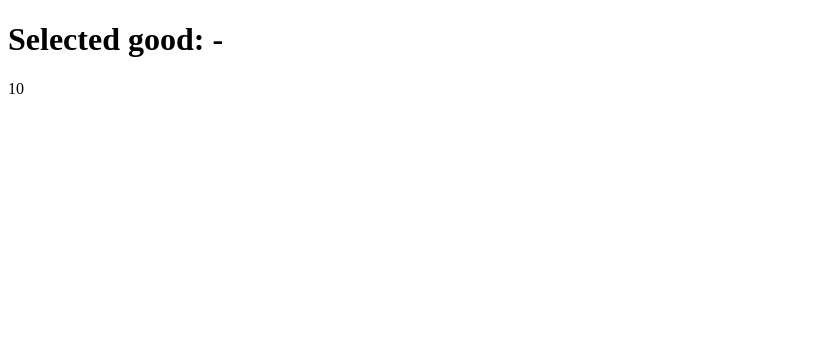
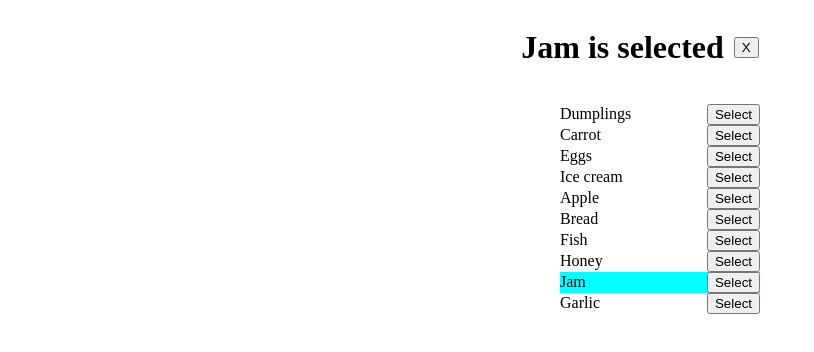
Before and after one commit to mate-academy/react_goods-selector, a React (Create React App) app: page / in a window 1280 px wide. Shown: the top 352 px of the page, without its empty margins (0-814 px from the left). Built offline with nearby package versions, Linux system fonts and the light colour scheme.

Commit message:
solution

```diff
--- a/package.json
+++ b/package.json
@@ -10,6 +10,7 @@
     "@types/react": "^17.0.15",
     "@types/react-dom": "^17.0.9",
     "bulma": "^0.9.3",
+    "classnames": "^2.3.1",
     "node-sass": "^6.0.1",
     "react": "^17.0.2",
     "react-dom": "^17.0.2",
@@ -17,11 +18,11 @@
     "typescript": "^4.3.5"
   },
   "devDependencies": {
+    "@mate-academy/eslint-config-react": "*",
     "@mate-academy/eslint-config-react-typescript": "*",
     "@mate-academy/scripts": "^0.9.0",
     "@mate-academy/students-ts-config": "*",
     "@mate-academy/stylelint-config": "*",
-    "@mate-academy/eslint-config-react": "*",
     "cypress": "^5.6.0",
     "eslint": "^7.32.0",
     "eslint-plugin-cypress": "^2.11.2",
--- a/src/App.scss
+++ b/src/App.scss
@@ -1 +1,30 @@
-// styles go here
+.wrapper {
+  display: flex;
+  flex-direction: column;
+  align-items: center;
+  justify-content: center;
+}
+
+.header {
+  display: flex;
+  justify-content: space-between;
+  align-items: center;
+
+  &__reset-button {
+    margin-left: 10px;
+  }
+}
+
+.goods {
+  min-width: 200px;
+
+  &__item {
+    display: flex;
+    justify-content: space-between;
+    align-items: center;
+
+    &.active {
+      background-color: aqua;
+    }
+  }
+}
--- a/src/App.tsx
+++ b/src/App.tsx
@@ -1,5 +1,6 @@
 import React from 'react';
 import './App.scss';
+import classNames from 'classnames';
 
 const goodsFromServer: string[] = [
   'Dumplings',
@@ -14,11 +15,51 @@ const goodsFromServer: string[] = [
   'Garlic',
 ];
 
-const App: React.FC = () => (
-  <div className="App">
-    <h1>Selected good: -</h1>
-    {goodsFromServer.length}
-  </div>
-);
+type State = {
+  selectedGood: string;
+};
+type HandleChangeGood = (string: string) => void;
+type ResetSelectedGood = () => void;
+type Props = {};
+
+class App extends React.Component<Props, State> {
+  state = {
+    selectedGood: 'Jam',
+  };
+
+  handleChangeGood:HandleChangeGood = (selectedGood) => {
+    this.setState({ selectedGood });
+  };
+
+  resetSelectedGood:ResetSelectedGood = () => {
+    this.setState({ selectedGood: '' });
+  };
+
+  render() {
+    const { selectedGood } = this.state;
+
+    return (
+      <div className="wrapper">
+        <div className="header">
+          <h1>{selectedGood ? `${selectedGood} is selected` : 'No goods selected'}</h1>
+          {selectedGood && <button type="button" className="header__reset-button" onClick={this.resetSelectedGood}>X</button>}
+        </div>
+        <ul className="goods">
+          {goodsFromServer.map((good) => (
+            <li
+              key={good}
+              className={classNames('goods__item', {
+                active: good === selectedGood,
+              })}
+            >
+              <span>{good}</span>
+              <button type="button" onClick={() => this.handleChangeGood(good)}>Select</button>
+            </li>
+          ))}
+        </ul>
+      </div>
+    );
+  }
+}
 
 export default App;
```
